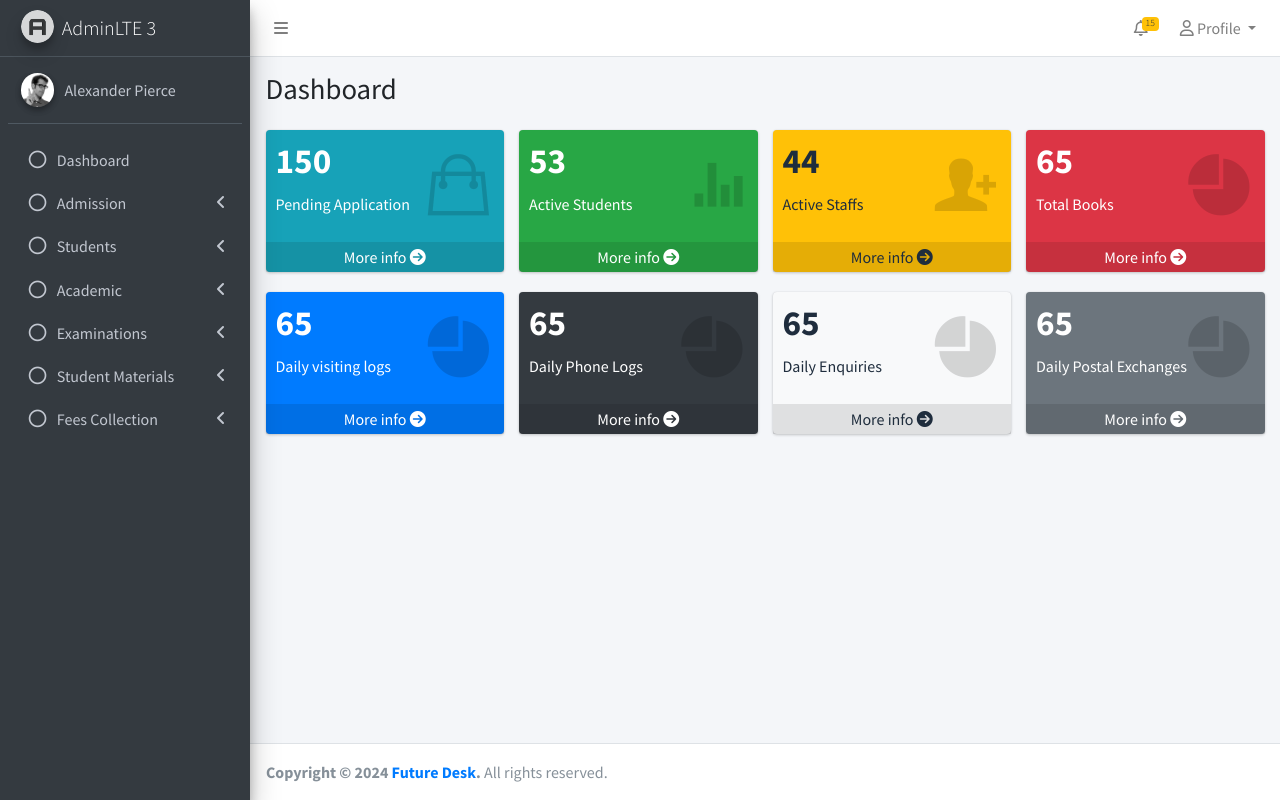
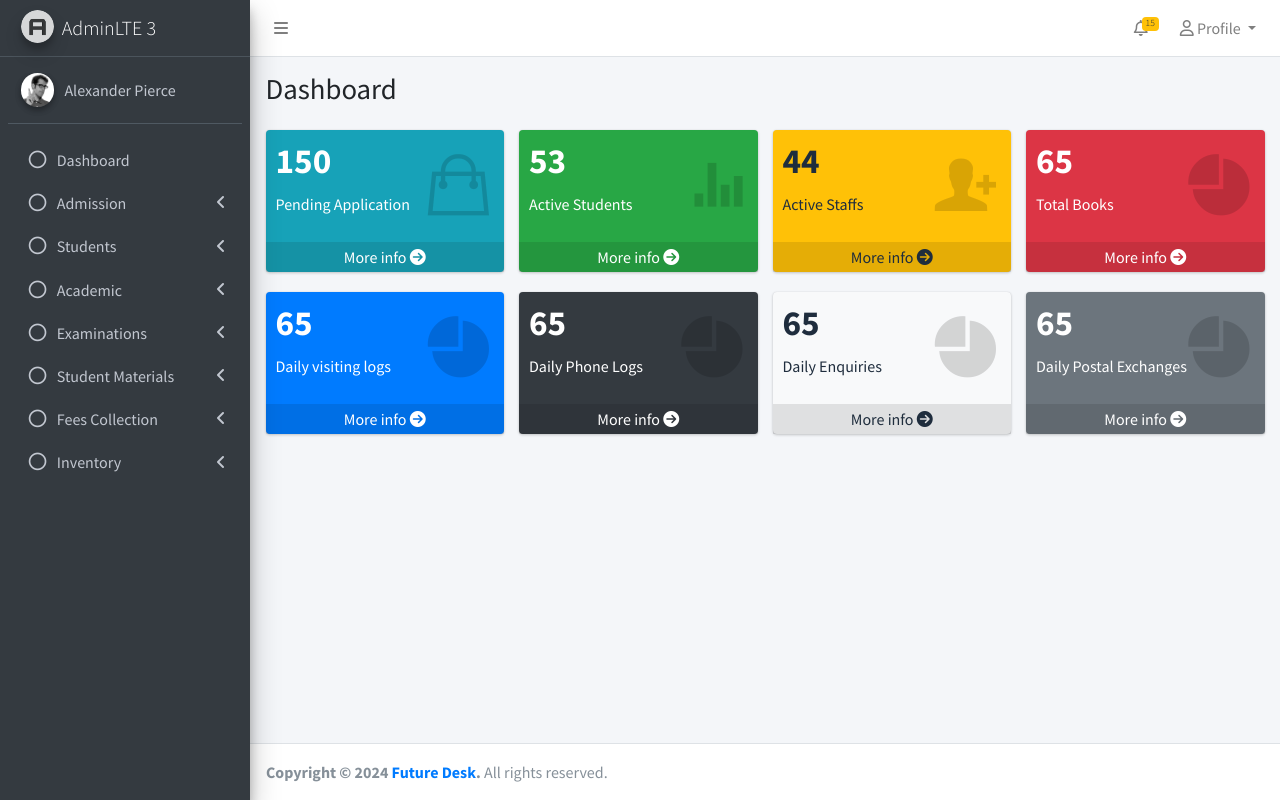
Before and after one commit to Ihthi17/jduy_college, a PHP site: page /index.php in a window 1280 px wide. Run offline with PHP 8.4, Linux system fonts and the light colour scheme; some libraries are stand-ins or nearby versions.

Commit message:
side bar menu changes

```diff
--- a/includes/sidebar.php
+++ b/includes/sidebar.php
@@ -593,6 +593,65 @@
               </ul>
             </li>
           </ul>
+                <!--Inventory-->
+                 <li class="nav-item">
+                        <a href="#" class="nav-link">
+                            <i class="far fa-circle nav-icon"></i>
+                            <p>
+                                Inventory
+                                <i class="right fas fa-angle-left"></i>
+                            </p>
+                        </a>
+                        <ul class="nav nav-treeview">
+                            <li class="nav-item">
+                                <a href="item_issues.php" class="nav-link">
+                                    <i class="far fa-circle nav-icon"></i>
+                                    <p>Item Issues</p>
+                                </a>
+                            </li>
+                            <li class="nav-item">
+                                <a href="item_stock.php" class="nav-link">
+                                    <i class="far fa-circle nav-icon"></i>
+                                    <p>
+                                      Item Stock
+
+                                    </p>
+                                </a>
+
+                            </li>
+                            <li class="nav-item">
+                                <a href="item_list.php" class="nav-link">
+                                    <i class="far fa-circle nav-icon"></i>
+                                    <p>Item List</p>
+                                </a>
+                            </li>
+                            <li class="nav-item">
+                                <a href="item_store.php" class="nav-link">
+                                    <i class="far fa-circle nav-icon"></i>
+                                    <p>Item Stores</p>
+                                </a>
+                            </li>
+                            <li class="nav-item">
+                                <a href="item_supplier.php" class="nav-link">
+                                    <i class="far fa-circle nav-icon"></i>
+                                    <p>Item Suppliers</p>
+                                </a>
+                            </li>
+                            <li class="nav-item">
+                                <a href="item_category.php" class="nav-link">
+                                    <i class="far fa-circle nav-icon"></i>
+                                    <p>Item Categories</p>
+                                </a>
+                            </li>
+
+
+
+
+
+                        </ul>
+                    </li>
+
+                   </li>
         </li>
 
 
```
